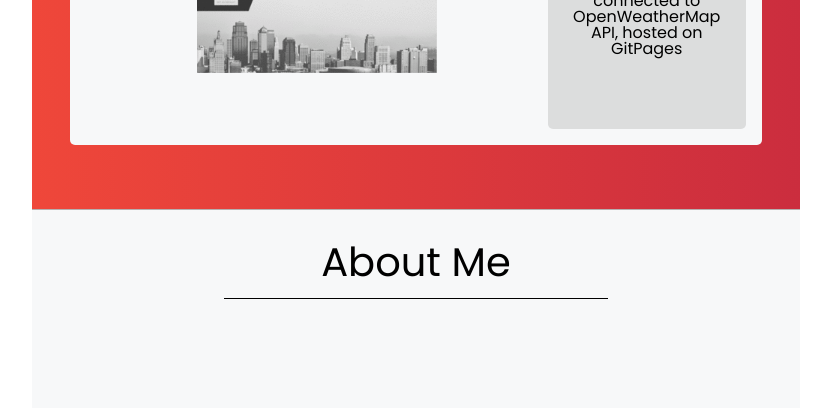
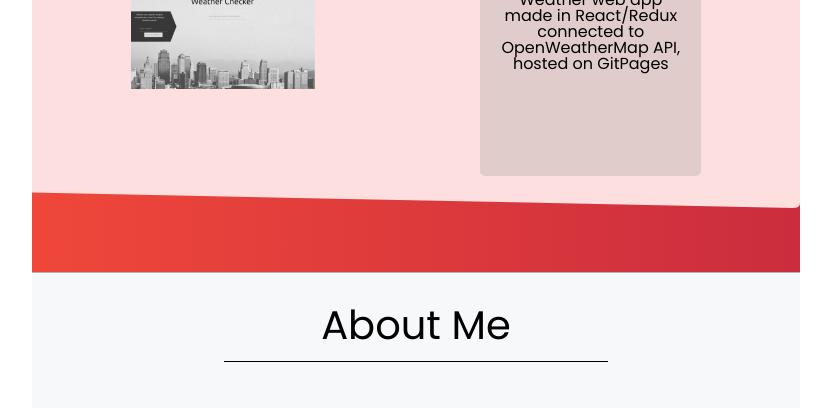
Before and after one commit to asorius/portfolio, a website: page index.html in a window 1280 px wide. Shown: the part 2299-2707 px from the top of the page, without its empty margins (224-1055 px from the left). Drawn offline with nearby package versions, Linux system fonts and the light colour scheme.

Commit message:
yet another style update

```diff
--- a/css/navbar.less
+++ b/css/navbar.less
@@ -7,6 +7,7 @@
   padding: 0;
   background-color: @navbar-bg;
   border-bottom: 2px solid @hover-color2;
+  z-index: 1000;
   nav {
     width: 75%;
     display: flex;
--- a/style.css
+++ b/style.css
@@ -297,6 +297,7 @@ header {
   padding: 0;
   background-color: #242424;
   border-bottom: 2px solid #ff0000c5;
+  z-index: 1000;
 }
 .sticky-nav nav {
   width: 75%;
@@ -461,6 +462,7 @@ header {
   justify-content: stretch;
   width: 100%;
   height: 100%;
+  margin-top: 1rem;
 }
 #projects .projects_container .gif-container-dc {
   background-image: url('../assets/Webp.net-gifmaker2.gif');
@@ -486,7 +488,7 @@ header {
   padding: 1rem;
   height: 40%;
   width: 75%;
-  background: #f7f8f9;
+  background: #fedfdf;
   color: black;
 }
 #projects .projects_container article:first-child {
@@ -524,25 +526,36 @@ header {
   padding-top: 0.5rem;
 }
 @media screen and (min-width: 765px) {
+  #projects h2,
+  #contacts h2 {
+    border: none;
+  }
   #projects .projects_container {
+    clip-path: polygon(0 0, 100% 3%, 100% 100%, 0% 99%);
     width: 100%;
+    padding: 0;
   }
   #projects .projects_container .gif-container-dc,
   #projects .projects_container .gif-container-w {
     height: 15rem;
     width: 15rem;
   }
+  #projects .projects_container article {
+    width: 100%;
+  }
   #projects .projects_container article h3 {
     width: 35%;
+  }
+  #projects .projects_container article .details {
+    width: 75%;
+    margin: 1rem auto;
   }
 }
 @media screen and (min-width: 1200px) {
   #projects .projects_container {
+    clip-path: polygon(0 0, 100% 6%, 100% 100%, 0% 98%);
     width: 100%;
     margin: 2rem auto;
-  }
-  #projects .projects_container article {
-    width: 90%;
   }
   #projects .projects_container article .single-project-container {
     display: flex;
@@ -550,6 +563,9 @@ header {
     justify-content: center;
     align-items: center;
     align-items: stretch;
+  }
+  #projects .projects_container article .single-project-container .gif {
+    width: 25%;
   }
   #projects .projects_container article .single-project-container .details {
     width: 30%;
@@ -584,6 +600,9 @@ header {
   padding: 1rem;
 }
 @media screen and (min-width: 765px) {
+  #contacts h2 {
+    border-bottom: 1px solid black;
+  }
   #contacts .about {
     width: 75%;
     margin: 0 auto;
```
